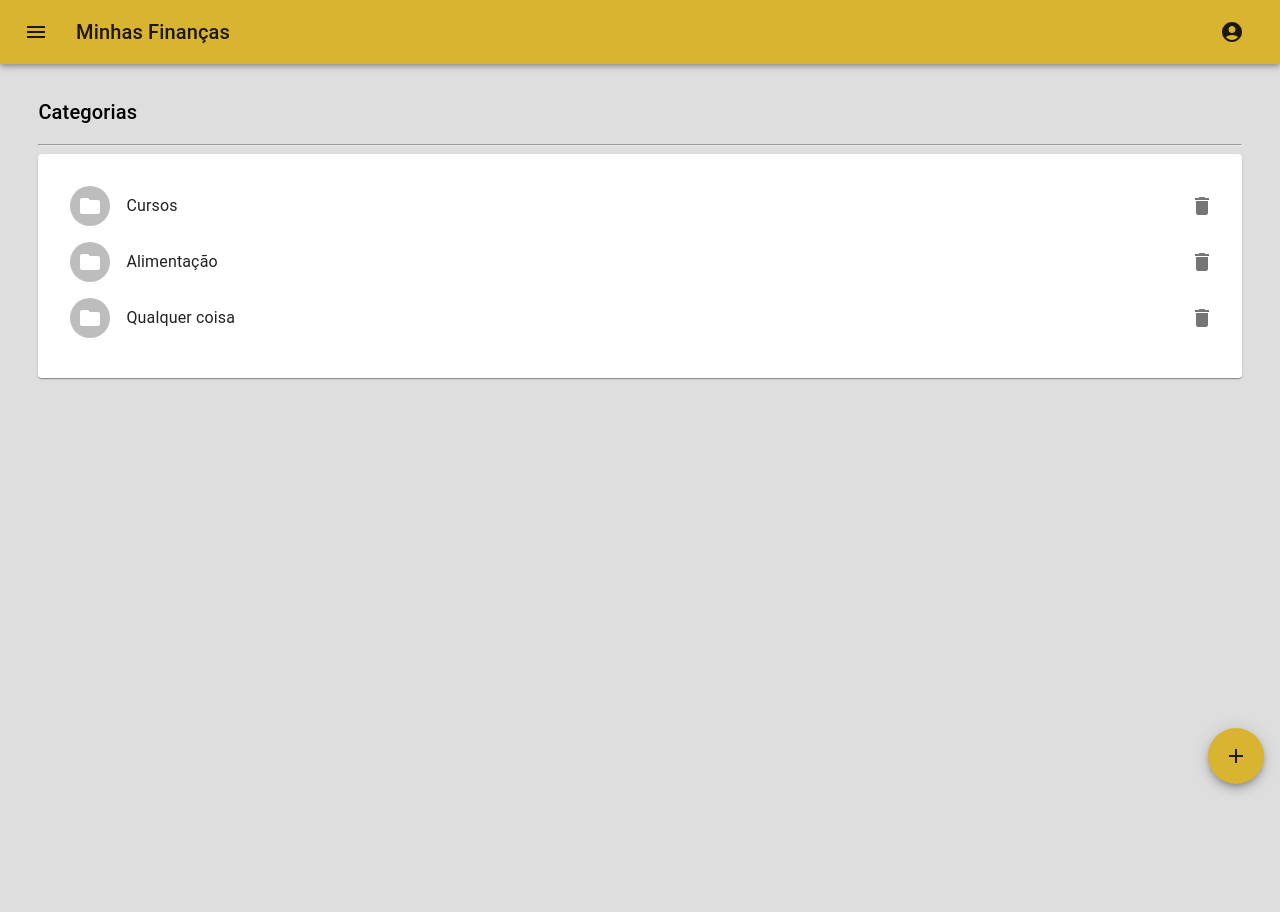
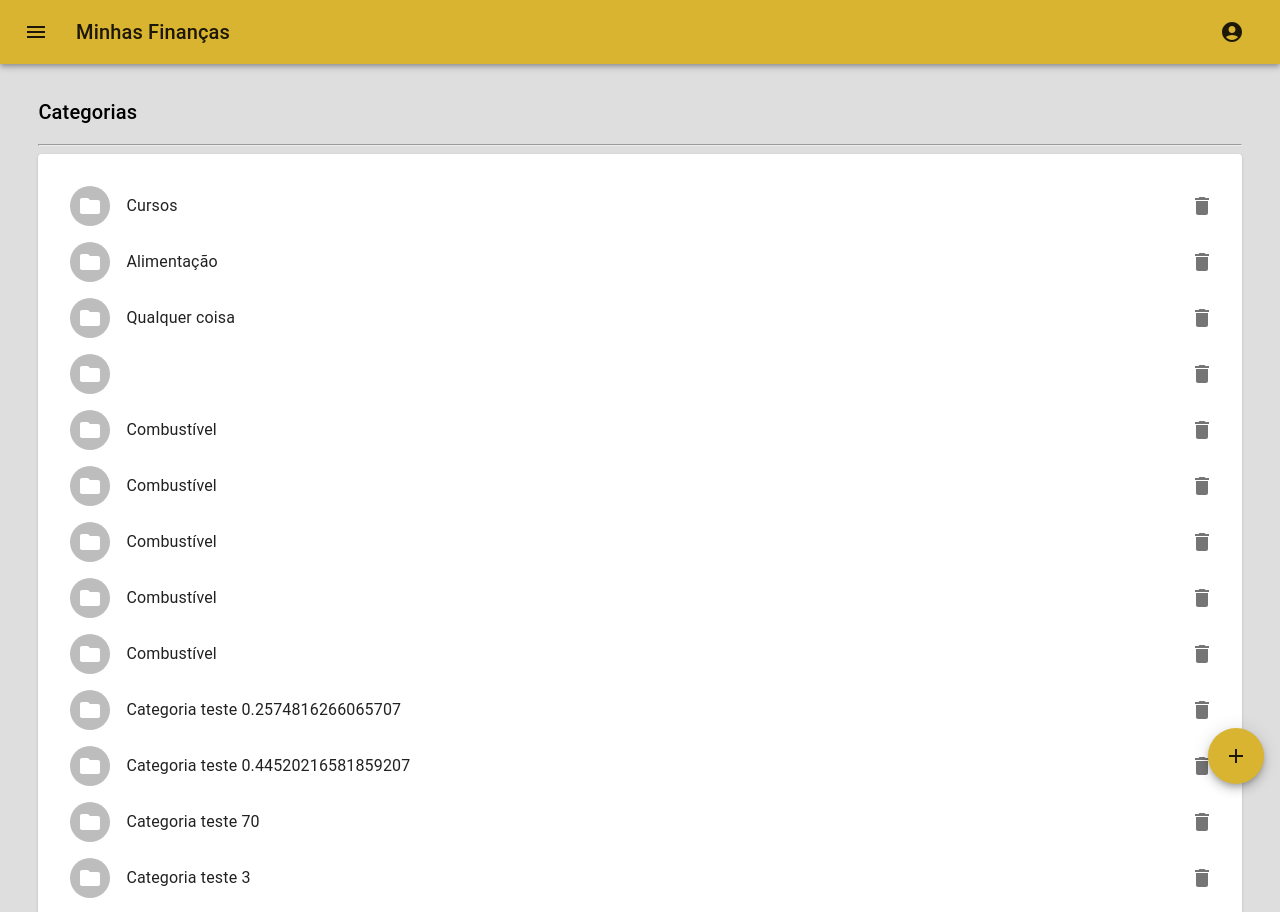
Before and after one commit to iwtrainingbr/app-front-10, a React (Create React App) app: page /categorias in a window 1280 px wide. Shown: the top 912 px of the page. Before the commit the page ends 800 px from the top, so only its background shows below. Built offline with nearby package versions, Linux system fonts and the light colour scheme; data requests are answered from the project's data file.

Commit message:
add teste addCat

```diff
--- a/db/db.json
+++ b/db/db.json
@@ -11,6 +11,50 @@
     {
       "name": "Qualquer coisa",
       "id": 7
+    },
+    {
+      "name": "",
+      "id": 8
+    },
+    {
+      "name": "Combustível",
+      "id": 9
+    },
+    {
+      "name": "Combustível",
+      "id": 10
+    },
+    {
+      "name": "Combustível",
+      "id": 11
+    },
+    {
+      "name": "Combustível",
+      "id": 12
+    },
+    {
+      "name": "Combustível",
+      "id": 13
+    },
+    {
+      "name": "Categoria teste 0.2574816266065707",
+      "id": 14
+    },
+    {
+      "name": "Categoria teste 0.44520216581859207",
+      "id": 15
+    },
+    {
+      "name": "Categoria teste 70",
+      "id": 16
+    },
+    {
+      "name": "Categoria teste 3",
+      "id": 17
+    },
+    {
+      "name": "Categoria teste 33",
+      "id": 18
     }
   ],
   "stores": [
--- a/src/components/Navbar/index.js
+++ b/src/components/Navbar/index.js
@@ -59,7 +59,7 @@ export default function Navbar() {
             <ListItemIcon><Paid/></ListItemIcon>
             <ListItemText>Extrato</ListItemText>
           </ListItem>
-          <ListItem button onClick={() => redirect('/categorias')}>
+          <ListItem data-cy="item-categories" button onClick={() => redirect('/categorias')}>
             <ListItemIcon><Article/></ListItemIcon>
             <ListItemText>Categorias</ListItemText>
           </ListItem>
--- a/src/pages/Categories/AddCategory/index.js
+++ b/src/pages/Categories/AddCategory/index.js
@@ -36,7 +36,7 @@ export default function AddCategory (){
         <Divider/>
         <br/>
 
-        <TextField onChange={handleName} value={name} fullWidth label="Nome" style={{marginBottom: 15}}/>
+        <TextField data-cy="input-cat-name" onChange={handleName} value={name} fullWidth label="Nome" style={{marginBottom: 15}}/>
 
         <Button onClick={save} color="primary" variant="contained" fullWidth>PRONTO</Button>
       </div>
--- a/src/pages/Categories/ListCategories/index.js
+++ b/src/pages/Categories/ListCategories/index.js
@@ -137,7 +137,7 @@ export default function Categories() {
         </Grid>
       </Grid>
 
-      <Fab onClick={() => navigate('/categorias/nova')} sx={actionButtonStyle} color="primary">
+      <Fab data-cy="add-categories" onClick={() => navigate('/categorias/nova')} sx={actionButtonStyle} color="primary">
         <Add/>
       </Fab>
 
```
Also changed, not shown: 2 other files (tests, documents, lock files or other folders).
